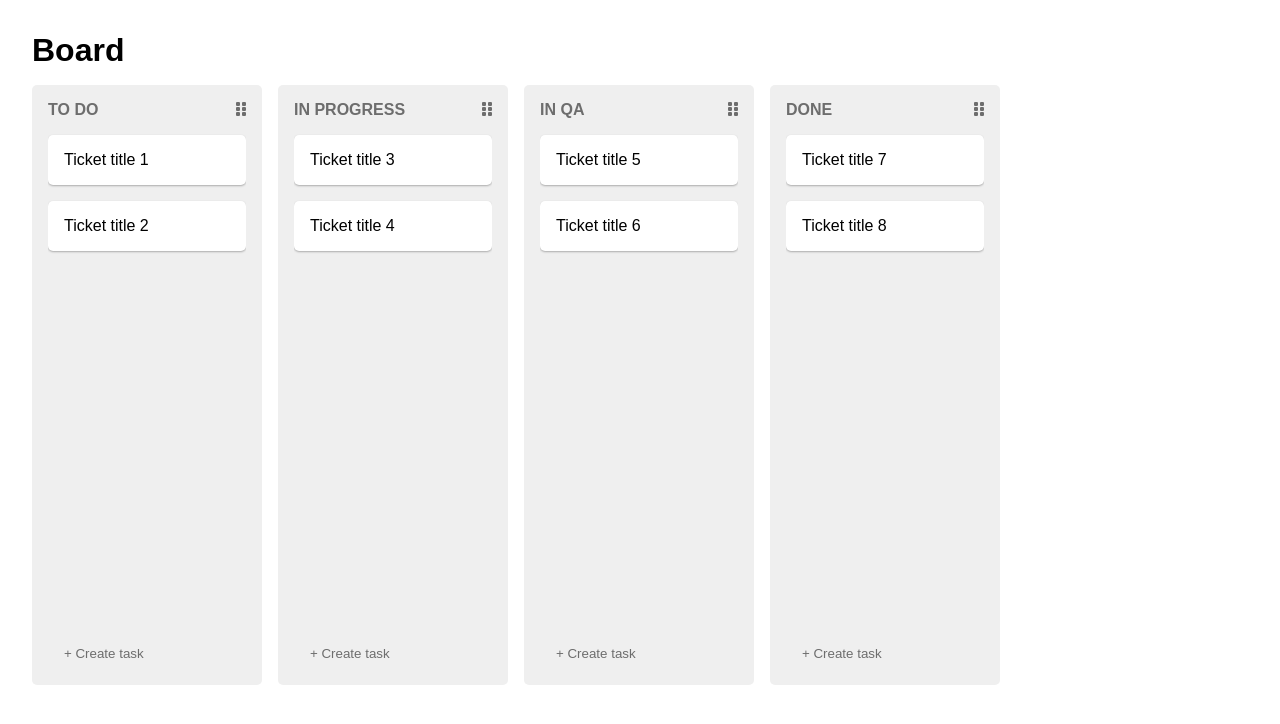
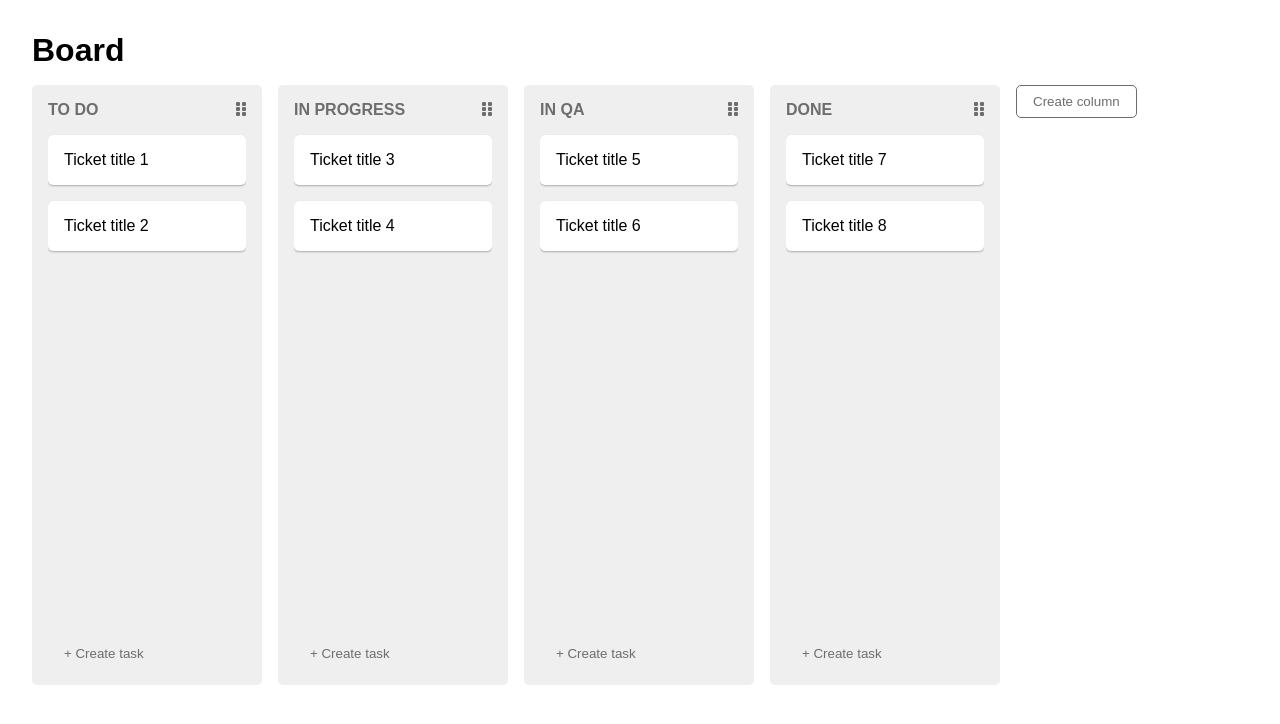
Before and after one commit to t-devl/kanban-board, a React (Create React App) app: page / in a window 1280 px wide. Shown: the top 724 px of the page. Built offline with nearby package versions, Linux system fonts and the light colour scheme.

Commit message:
Add bin and ability to delete columns

```diff
--- a/src/App.css
+++ b/src/App.css
@@ -21,16 +21,31 @@ textarea {
   margin-bottom: 1rem;
 }
 
+.board__button {
+  align-self: flex-start;
+  padding: 0.5rem 1rem;
+  border: 1px solid rgb(109, 109, 109);
+  border-radius: 5px;
+  background-color: rgb(239, 239, 239);
+  background: none;
+  color: rgb(109, 109, 109);
+  text-wrap: nowrap;
+  cursor: pointer;
+}
+
+.board__button:hover {
+  border: 1px solid black;
+  background-color: rgb(239, 239, 239);
+  color: black;
+}
+
 .column {
+  position: relative;
   height: 75vh;
   padding: 1rem;
   margin-bottom: 1rem;
   border-radius: 5px;
   background-color: rgb(239, 239, 239);
-}
-
-.column {
-  position: relative;
 }
 
 .column__main {
@@ -76,6 +91,27 @@ textarea {
   cursor: grabbing;
 }
 
+.column-bin {
+  height: 75vh;
+  padding: 1rem;
+  margin-bottom: 1rem;
+  border-radius: 5px;
+  background-color: rgb(255, 230, 230);
+}
+
+.column-bin__title {
+  color: rgb(185, 90, 90);
+  text-transform: uppercase;
+}
+
+.column-bin--hover {
+  background-color: rgb(255, 206, 206);
+}
+
+.column-bin--hover .column-bin__title {
+  color: rgb(185, 39, 39);
+}
+
 .card {
   padding: 0.5rem;
   margin-bottom: 1rem;
@@ -111,8 +147,20 @@ textarea {
     padding: 2rem;
   }
 
-  .columns {
+  .board__main {
     display: flex;
+  }
+
+  .board__columns {
+    display: flex;
+    max-width: 100%;
+    padding-bottom: 1rem;
+    margin-right: 1rem;
+    overflow: auto;
+  }
+
+  .board__columns:empty {
+    margin: 0;
   }
 
   .column {
@@ -121,4 +169,12 @@ textarea {
     margin-right: 1rem;
     margin-bottom: 0;
   }
+
+  .column:last-of-type {
+    margin-right: 0;
+  }
+
+  .column-bin {
+    min-width: 230px;
+  }
 }
--- /dev/null
+++ b/src/components/BinColumn.tsx
@@ -0,0 +1,21 @@
+import { useSortable } from "@dnd-kit/sortable";
+
+export default function BinColumn() {
+  const { setNodeRef, isOver } = useSortable({
+    id: "bin",
+    data: {
+      column: {
+        id: "bin",
+      },
+    },
+  });
+
+  return (
+    <div
+      className={`column-bin ${isOver ? "column-bin--hover" : ""}`}
+      ref={setNodeRef}
+    >
+      <h2 className="column-bin__title">Bin</h2>
+    </div>
+  );
+}
--- a/src/components/Board.tsx
+++ b/src/components/Board.tsx
@@ -15,6 +15,7 @@ import { CardProps, ColumnProps } from "./common/types";
 import { createPortal } from "react-dom";
 import Card from "./Card";
 import { useMemo } from "react";
+import BinColumn from "./BinColumn";
 
 export default function Board() {
   const [tasks, setTasks] = useState([
@@ -86,6 +87,24 @@ export default function Board() {
     setTasks(updatedTasks);
   }
 
+  function addColumn() {
+    setColumns([
+      ...columns,
+      {
+        id: `column${columns.length + 1}`,
+        title: "Insert title here",
+      },
+    ]);
+  }
+
+  function deleteColumn(id: string) {
+    const updatedColumns = columns.filter((column) => column.id !== id);
+    const updatedTasks = tasks.filter((task) => task.columnId !== id);
+
+    setColumns(updatedColumns);
+    setTasks(updatedTasks);
+  }
+
   return (
     <div className="board">
       <h1 className="board__title">Board</h1>
@@ -95,7 +114,8 @@ export default function Board() {
         onDragOver={handleDragOver}
         onDragEnd={handleDragEnd}
       >
-        <div className="columns">
+        <div className="board__main">
+          <div className="board__columns">
             <SortableContext items={columnIds}>
               {columns.map((column) => (
                 <Column
@@ -109,6 +129,15 @@ export default function Board() {
                 ></Column>
               ))}
             </SortableContext>
+          </div>
+
+          {activeColumn || activeTask ? (
+            <BinColumn></BinColumn>
+          ) : (
+            <button className="board__button" onClick={addColumn}>
+              Create column
+            </button>
+          )}
         </div>
 
         {createPortal(
@@ -183,8 +212,17 @@ export default function Board() {
 
     if (!over) return;
 
-    if (activeColumn?.id === over.id) return;
+    if (over.id === "bin") {
+      if (active.data.current?.column) {
+        deleteColumn(active.id as string);
+        return;
+      } else {
+        deleteTask(active.id as number);
+        return;
+      }
+    }
 
+    if (active.data.current?.column) {
       setColumns((columns) => {
         const activeIndex = columns.findIndex(
           (column) => column.id === active.id
@@ -196,3 +234,4 @@ export default function Board() {
       });
     }
   }
+}
```
Lines whose indentation alone changed are shown as unchanged.
